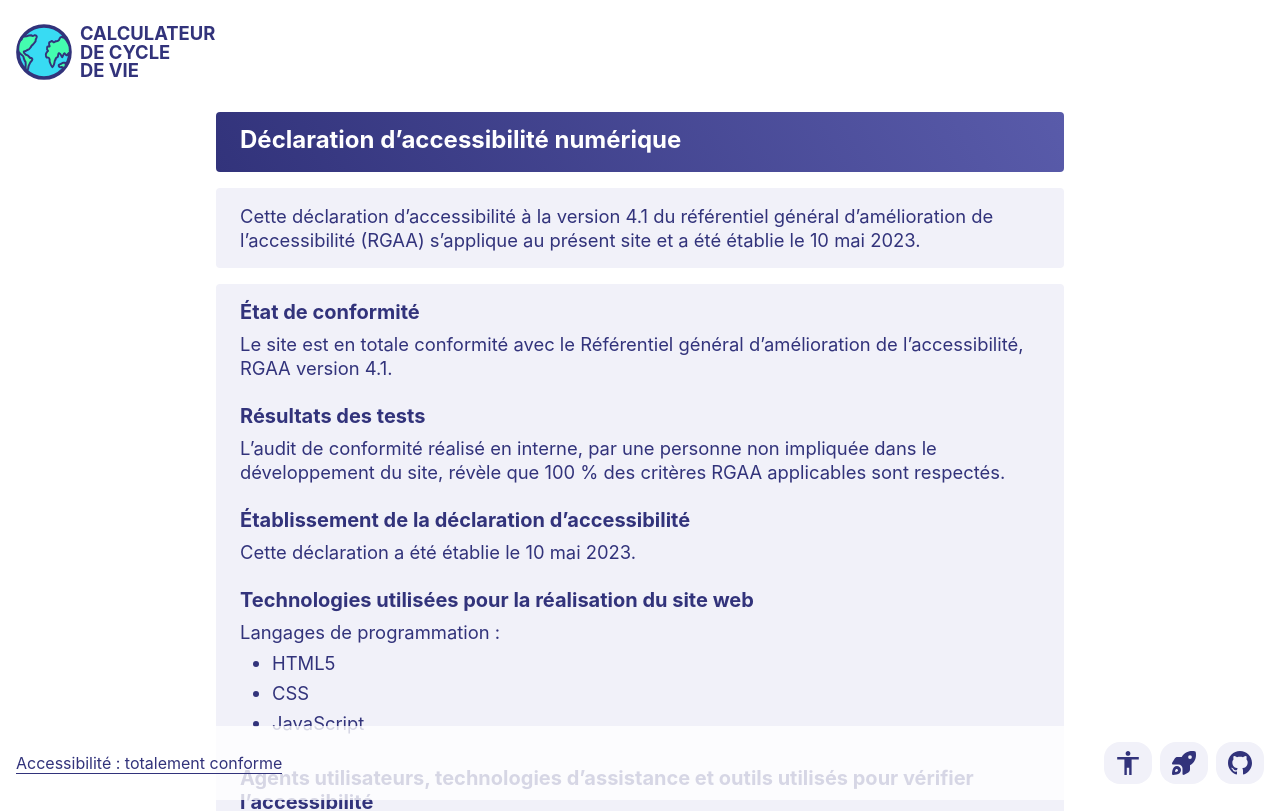
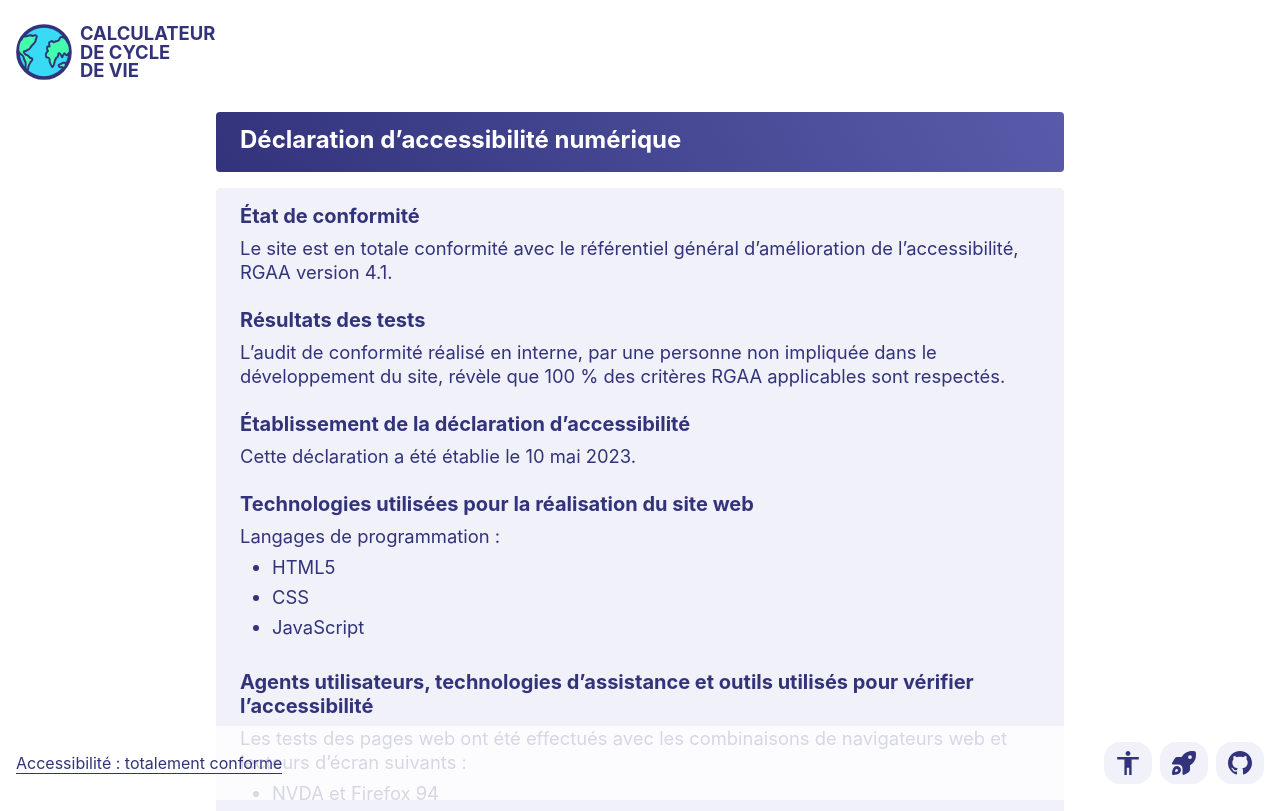
Before and after one commit to adrienloup/lcc, a React (Vite) app: page /lcc/declaration-accessibilite-numerique in a window 1280 px wide. Shown: the top 811 px of the page. Built offline with nearby package versions, Linux system fonts and the light colour scheme.

Commit message:
a11y page updated

```diff
--- a/src/pages/A11y/A11y.tsx
+++ b/src/pages/A11y/A11y.tsx
@@ -23,11 +23,8 @@ function A11y() {
             <Title text='Déclaration d’accessibilité numérique' />
           </div>
           <div className='frame'>
-            <Text text={`<p>Cette déclaration d’accessibilité à la version 4.1 du référentiel général d’amélioration de l’accessibilité (RGAA) s’applique au présent site et a été établie le 10 mai 2023.</p>`} />
-          </div>
-          <div className='frame'>
             <Subtitle text='État de conformité' />
-            <Text text={`<p>Le site est en totale conformité avec le Référentiel général d’amélioration de l’accessibilité, RGAA version 4.1.</p>`} />
+            <Text text={`<p>Le site est en totale conformité avec le référentiel général d’amélioration de l’accessibilité, RGAA version 4.1.</p>`} />
             <Subtitle text='Résultats des tests' />
             <Text text={`<p>L’audit de conformité réalisé en interne, par une personne non impliquée dans le développement du site, révèle que 100 % des critères RGAA applicables sont respectés.</p>`} />
             <Subtitle text='Établissement de la déclaration d’accessibilité' />
```
